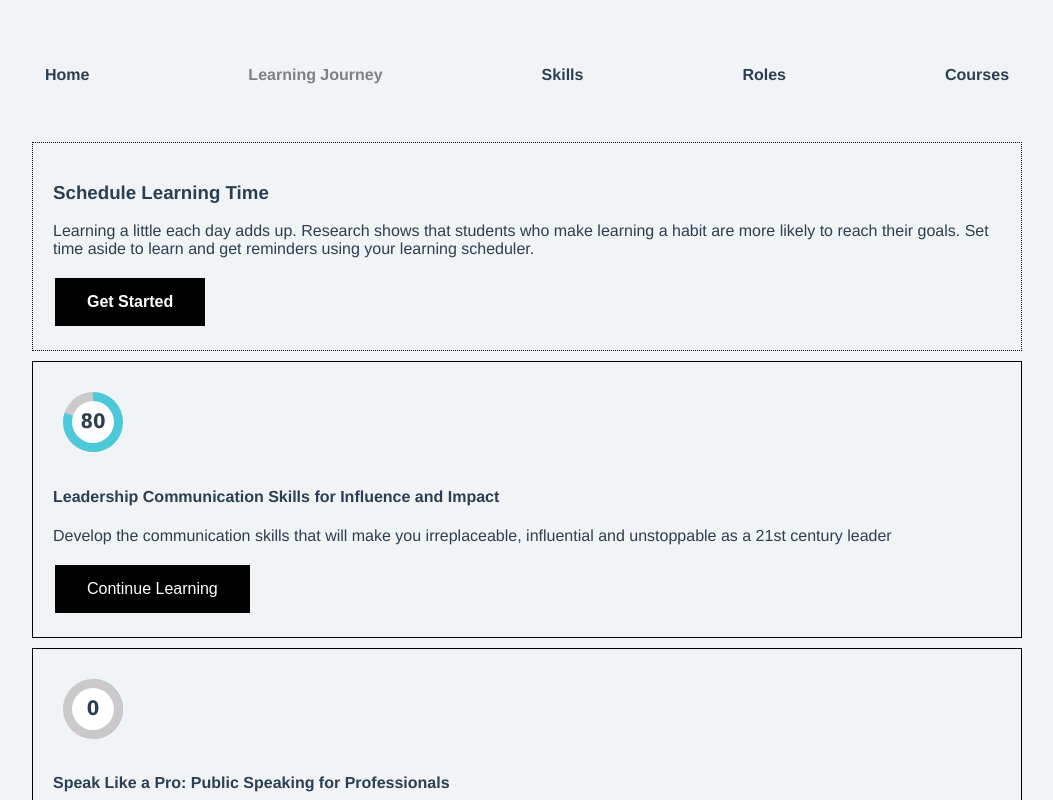
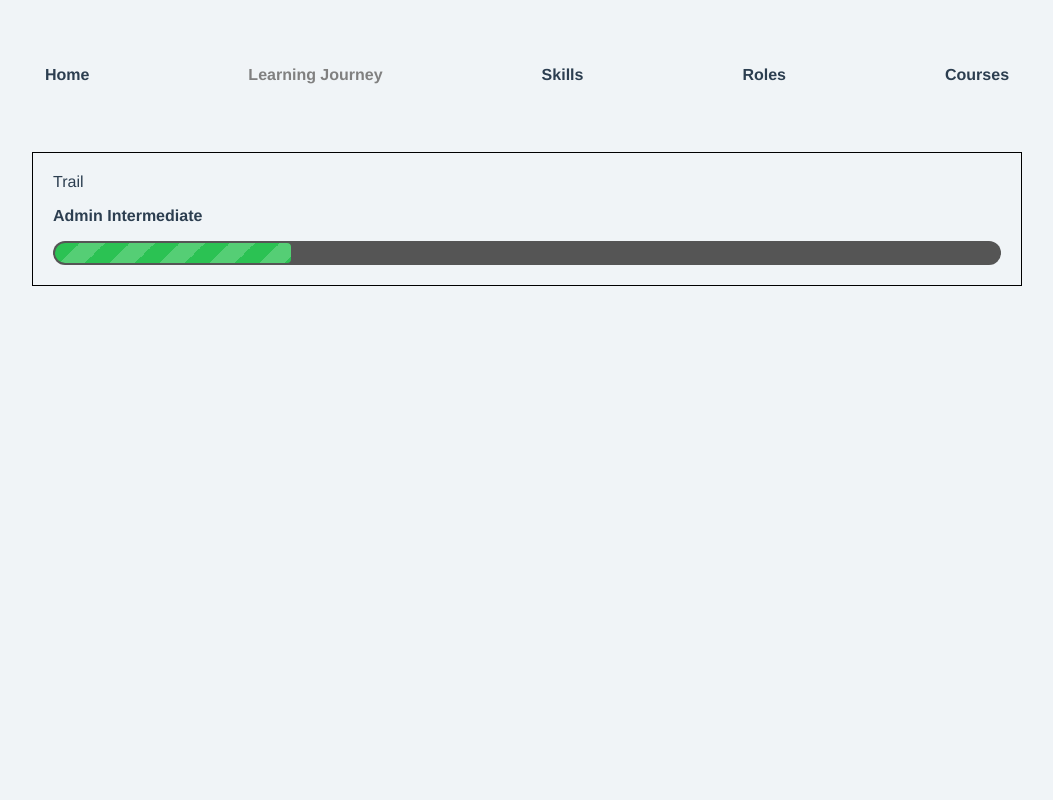
Before and after one commit to minthukha99/spmg7t4, a Vue app: page /#/LearningJourney in a window 1280 px wide. Shown: the top 800 px of the page, without its empty margins (113-1166 px from the left). Built offline with nearby package versions, Linux system fonts and the light colour scheme.

Commit message:
added progress bar

```diff
--- a/src/components/LearningJourney.vue
+++ b/src/components/LearningJourney.vue
@@ -1,12 +1,15 @@
 <template>
     <div class="learningJourney">
       <header>
-        <div class="header-middle-text">
-          <h3>Schedule Learning Time</h3>
-          <p>Learning a little each day adds up. Research shows that students who make learning a habit are more likely to reach their goals. Set time aside to learn and get reminders using your learning scheduler.</p>
-          <button type="button"><strong>Get Started</strong></button>
+        <div class="section">
+          <a href="#">Trail</a>
+          <p style="font-weight: bold;">Admin Intermediate</p>
+          <div class="meter">
+            <span style="width: 25%"></span>
+          </div>
         </div>
-        <div class="section">
+        <!-- don't delete the codes first in case y'all cannot figure out how to work with the above code -->
+        <!-- <div class="section">
           <div class="pie" data-value="80"></div>
           <h4>Leadership Communication Skills for Influence and Impact</h4>
           <p>Develop the communication skills that will make you irreplaceable, influential and unstoppable as a 21st century leader</p>
@@ -15,24 +18,14 @@
               Continue Learning
             </button>
           </span>
-        </div>
-        <div class="section">
-          <div class="pie" data-value="0"></div>
-          <h4>Speak Like a Pro: Public Speaking for Professionals</h4>
-          <p>Master presentation skills and impromptu speaking, conquer speech anxiety, and get your point across to any audience</p>
-          <span>
-            <button type="button">
-              Start Learning
-            </button>
-          </span>
-        </div>
+        </div> -->
       </header>
     </div>
 </template>
 
 <script>
     export default {
-    name: 'Learning Journey',
+      name: 'Learning Journey',
     }
 </script>
 
@@ -78,7 +71,7 @@
     cursor: pointer;
   }
 
-  .pie {
+  /* .pie {
     width: 60px;
     height: 60px;
     border-radius: 50%;
@@ -567,5 +560,66 @@
   .pie[data-value="100"]:before {
     background-color: #4CC9D8;
     transform: rotate(0.5turn);
+  } */
+
+  .meter {
+    box-sizing: content-box;
+    height: 20px; /* Can be anything */
+    position: relative;
+    background: #555;
+    border-radius: 25px;
+    padding:2px;
   }
+  .meter > span {
+    display: block;
+    height: 100%;
+    border-top-right-radius: 8px;
+    border-bottom-right-radius: 8px;
+    border-top-left-radius: 20px;
+    border-bottom-left-radius: 20px;
+    background-color: rgb(43, 194, 83);
+    position: relative;
+    overflow: hidden;
+  }
+  .meter > span:after,
+  .animate > span > span {
+    content: "";
+    position: absolute;
+    top: 0;
+    left: 0;
+    bottom: 0;
+    right: 0;
+    background-image: linear-gradient(
+      -45deg,
+      rgba(255, 255, 255, 0.2) 25%,
+      transparent 25%,
+      transparent 50%,
+      rgba(255, 255, 255, 0.2) 50%,
+      rgba(255, 255, 255, 0.2) 75%,
+      transparent 75%,
+      transparent
+    );
+    z-index: 1;
+    background-size: 50px 50px;
+    animation: move 2s linear infinite;
+    border-top-right-radius: 8px;
+    border-bottom-right-radius: 8px;
+    border-top-left-radius: 20px;
+    border-bottom-left-radius: 20px;
+    overflow: hidden;
+  }
+
+  .animate > span:after {
+    display: none;
+  }
+
+  @keyframes move {
+    0% {
+      background-position: 0 0;
+    }
+    100% {
+      background-position: 50px 50px;
+    }
+  }
+
 </style>
```
